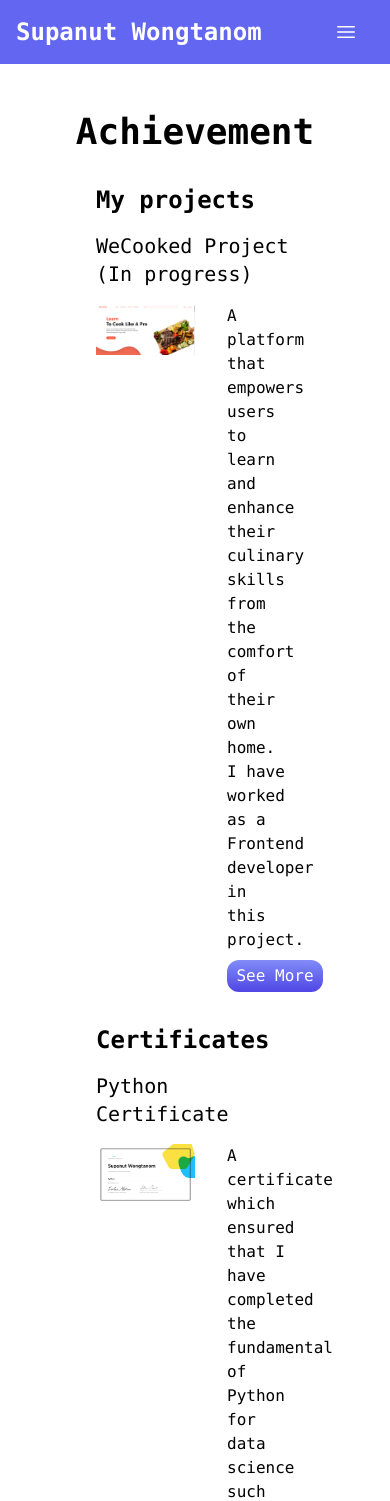
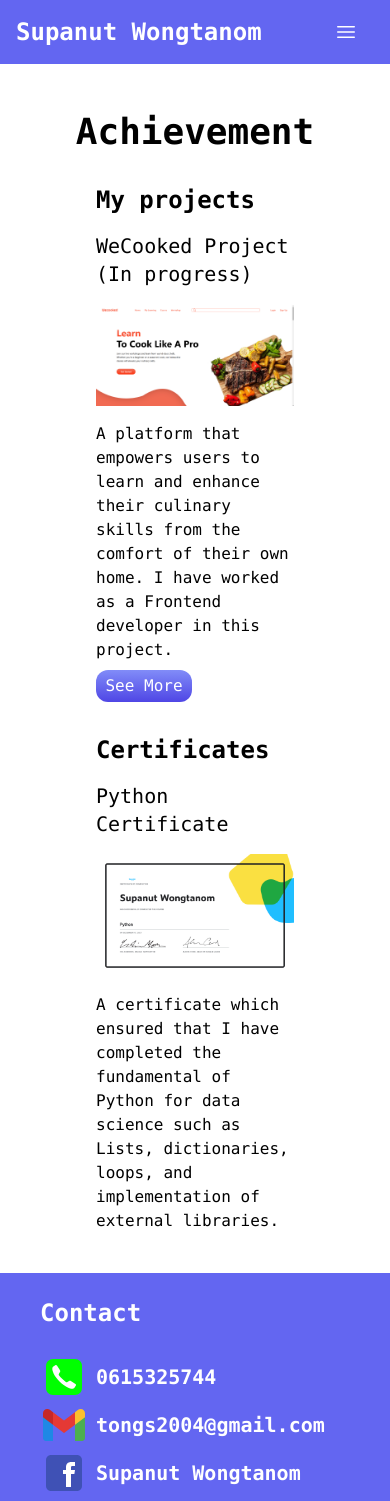
Before and after one commit to tong788/My-website, a React (Vite) app: page /achievement in a window 390 px wide. Shown: the top 1501 px of the page. Built offline with nearby package versions, Linux system fonts and the light colour scheme.

Commit message:
complete responsive first version

```diff
--- a/src/components/Certificates.jsx
+++ b/src/components/Certificates.jsx
@@ -5,11 +5,11 @@ const Certificates = () => {
       <div className="font-mono mx-24">
         <div className="text-2xl font-semibold mt-8 mb-4">Certificates</div>
         <p className="text-xl mb-4">Python Certificate</p>
-        <div className="grid grid-cols-2">
+        <div className="md:grid md:grid-cols-2">
           <div>
             <img src={pythoncertificate} />
           </div>
-          <div className="ml-8">
+          <div className="md:ml-8 mt-4 md:mt-0">
             <p>
               A certificate which ensured that I have completed the fundamental
               of Python for data science such as Lists, dictionaries, loops, and
--- a/src/components/Projects.jsx
+++ b/src/components/Projects.jsx
@@ -13,11 +13,11 @@ const Projects = () => {
         </div>
         <div className="text-2xl font-semibold mb-4">My projects</div>
         <p className="text-xl mb-4">WeCooked Project (In progress)</p>
-        <div className="grid grid-cols-2">
+        <div className="md:grid md:grid-cols-2">
           <div>
             <img src={WeCooked} />
           </div>
-          <div className="ml-8">
+          <div className="md:ml-8 mt-4 md:mt-0">
             <p>
               A platform that empowers users to learn and enhance their culinary
               skills from the comfort of their own home. I have worked as a
```
